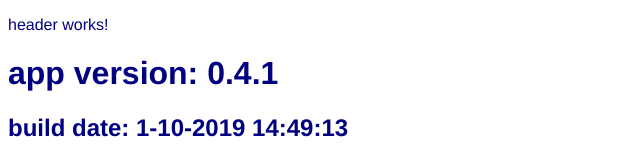
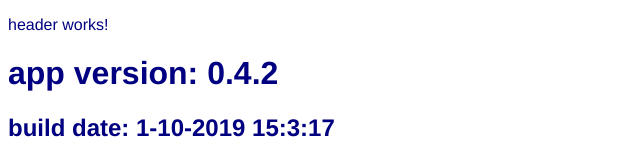
Before and after one commit to iurisdev6/angular-sandbox, an Angular app: page / in a window 1280 px wide. Shown: the top 160 px of the page, without its empty margins (0-640 px from the left). Built offline with nearby package versions, Linux system fonts and the light colour scheme.

Commit message:
chore(release): bump version.ts

```diff
--- a/src/environments/version.ts
+++ b/src/environments/version.ts
@@ -1,4 +1,4 @@
 export const VERSION = {
-  appVersion: '0.4.1',
-  buildDate: '1-10-2019 14:49:13'
+  appVersion: '0.4.2',
+  buildDate: '1-10-2019 15:3:17'
 };
```
